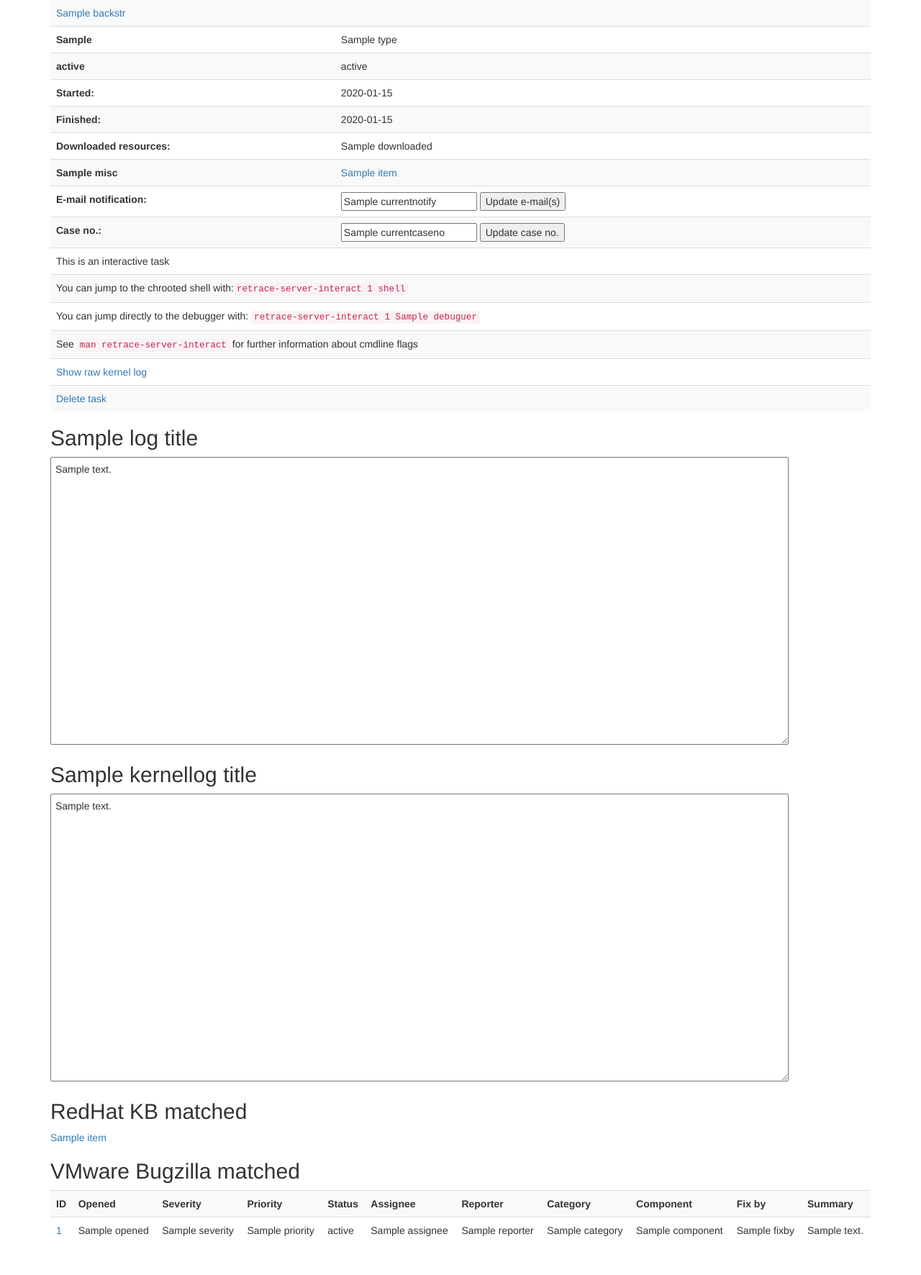
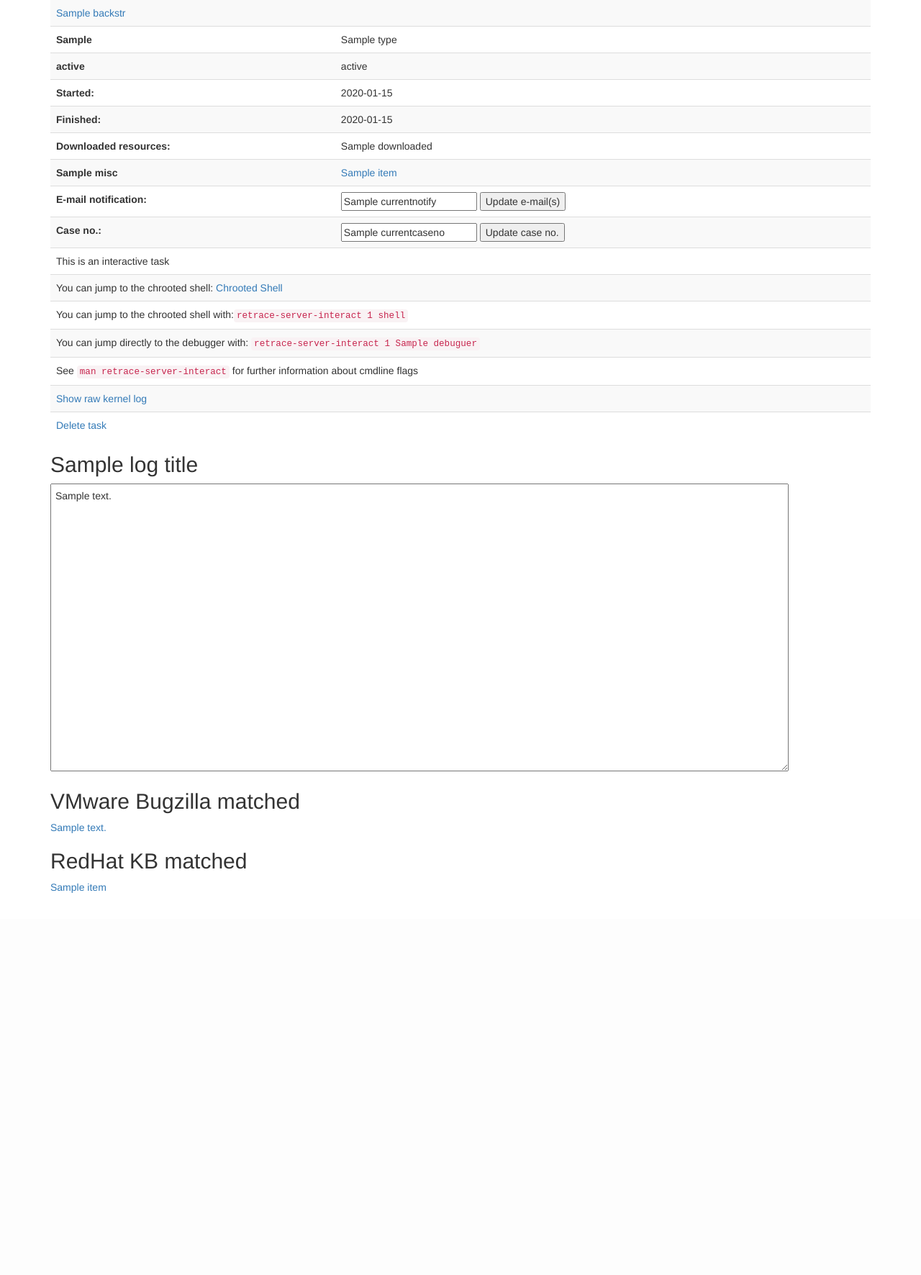
Before and after one commit to zengzhuqing/Cybertron, a Flask app: template retrace_server/retrace-server-1.12/src/templates/managertask.html in a window 1280 px wide. Shown: the part 91-1863 px from the top of the page at 72% size. After the commit the page ends 1368 px from the top, so only its background shows below. Run offline with Flask 2, Linux system fonts and the light colour scheme; the template is opened without the code that fills it: most values are stand-ins (such as "Sample title", 1, 10 or a date in 2020).

Commit message:
Modify managertask's UI

```diff
--- a/retrace_server/retrace-server-1.12/src/templates/managertask.html
+++ b/retrace_server/retrace-server-1.12/src/templates/managertask.html
@@ -3,6 +3,7 @@
 <html xmlns="http://www.w3.org/1999/xhtml" xml:lang="en" lang="en">
   <head>
     <meta http-equiv="Content-Type" content="text/html; charset=UTF-8" />
+    <link rel="icon" href="static/icons/cybertron.ico">
     <title>{{title}}</title>
     <!-- Bootstrap core CSS -->
     <link href="static/css/bootstrap.min.css" rel="stylesheet">
@@ -119,6 +120,7 @@
       </tr>
       {{unknownext}}
       <tr><td colspan="2">This is an interactive task</td></tr>
+      <tr><td colspan="2">You can jump to the chrooted shell: <a target=_blank href="http://cybertron.eng.vmware.com:8022">Chrooted Shell</a></td></tr>
       <tr><td colspan="2">You can jump to the chrooted shell with:<code>retrace-server-interact {{taskid}} shell</code></td></tr>
       <tr><td colspan="2">You can jump directly to the debugger with: <code>retrace-server-interact {{taskid}} {{debuguer}}</code></td></tr>
       <tr><td colspan="2">See <code>man retrace-server-interact</code> for further information about cmdline flags</td></tr>
@@ -132,14 +134,13 @@
     <textarea class="backtrace">{{log_content}}</textarea>
     {% endif %}
     {% if kernellog_title %}
+    <!--
     <h2>{{kernellog_title}}</h2>
     <textarea class="backtrace">{{kernellog_content}}</textarea>
-    <h2>RedHat KB matched</h2>
-    {% for item in rhkb_matched %}
-        <p><a target=_blank href={{item[0]}}>{{item[1]}}</a></p>
-    {% endfor %}
+    -->
     <h2>VMware Bugzilla matched</h2>
-    <table class="table table-striped">
+    <!--
+   <table class="table table-striped">
         <tr>
             <th>ID</th>
             <th>Opened</th>
@@ -153,7 +154,10 @@
             <th>Fix by</th>
             <th>Summary</th>
         </tr>
+        -->
         {% for item in vmbugzilla_matched %}
+        <p><a target=_blank href="https://bugzilla.eng.vmware.com/show_bug.cgi?id={{item[0]}}">{{item[1]["summary"]}}</a></p>
+        <!--
         <tr>
             <td><a target=_blank href="https://bugzilla.eng.vmware.com/show_bug.cgi?id={{item[0]}}">{{ item[0] }}</a></td>
             <td>{{ item[1]["opened"] }}</td>
@@ -167,10 +171,14 @@
             <td>{{ item[1]["fixby"] }}</td>
             <td>{{ item[1]["summary"] }}</td>
         </tr>
+        -->
         {% endfor %}
     </table>
+    <h2>RedHat KB matched</h2>
+    {% for item in rhkb_matched %}
+        <p><a target=_blank href={{item[0]}}>{{item[1]}}</a></p>
+    {% endfor %}
     {% endif %}
-
     </div>
   </body>
 </html>
```
